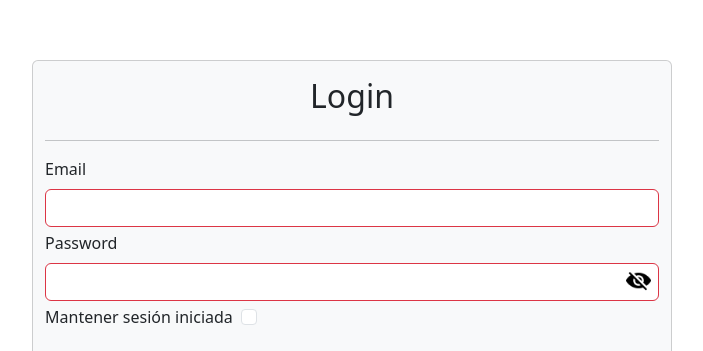
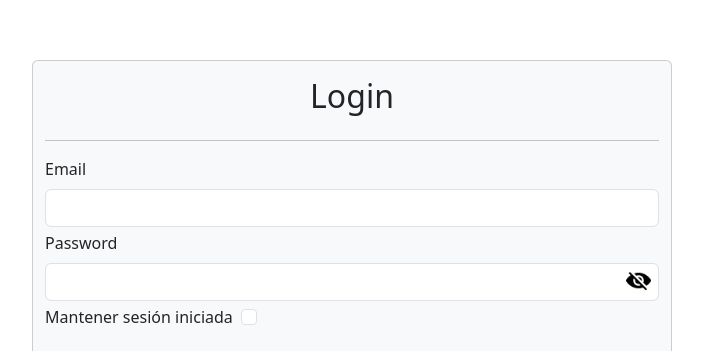
Before and after one commit to GBalatti9/argentina-wold-cup, a React (Vite) app: page /login in a window 1280 px wide. Shown: the part 116-467 px from the top of the page, without its empty margins (288-991 px from the left). Built offline with nearby package versions, Linux system fonts and the light colour scheme; no server answers.

Commit message:
Deleting unncessary borders

```diff
--- a/src/auth/components/FormComponentCard.jsx
+++ b/src/auth/components/FormComponentCard.jsx
@@ -138,7 +138,7 @@ export const FormComponentCard = ({ type }) => {
                                 id   = { input.name }
                                 ref = { inputsRefs[i] }
 
-                            className='form-control mb-1 position-relative border border-danger'
+                            className='form-control mb-1 position-relative'
                             onChange  = {
                                 ( e ) => {
                                         handleInputChange( e )
```
